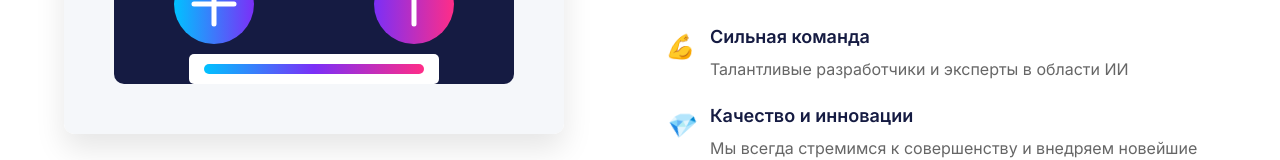
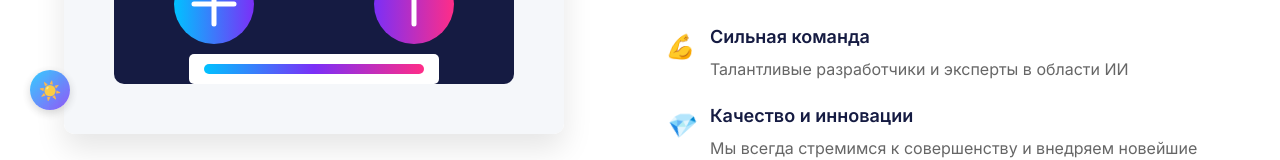
Before and after one commit to mr-ceri-mrum/Open-Inference, a React (Create React App) app: page / in a window 1280 px wide. Shown: the part 660-820 px from the top of the page. Built offline with nearby package versions, Linux system fonts and the light colour scheme.

Commit message:
Обновлен App.js с добавлением компонентов ScrollToTop и ThemeToggle

```diff
--- a/src/App.js
+++ b/src/App.js
@@ -9,6 +9,8 @@ import Testimonials from './components/Testimonials';
 import Contact from './components/Contact';
 import CtaSection from './components/CtaSection';
 import Footer from './components/Footer';
+import ScrollToTop from './components/ScrollToTop';
+import ThemeToggle from './components/ThemeToggle';
 import './App.css';
 
 function App() {
@@ -90,6 +92,10 @@ function App() {
         <CtaSection />
       </main>
       <Footer />
+
+      {/* Дополнительные компоненты */}
+      <ScrollToTop />
+      <ThemeToggle />
     </div>
   );
 }
```
